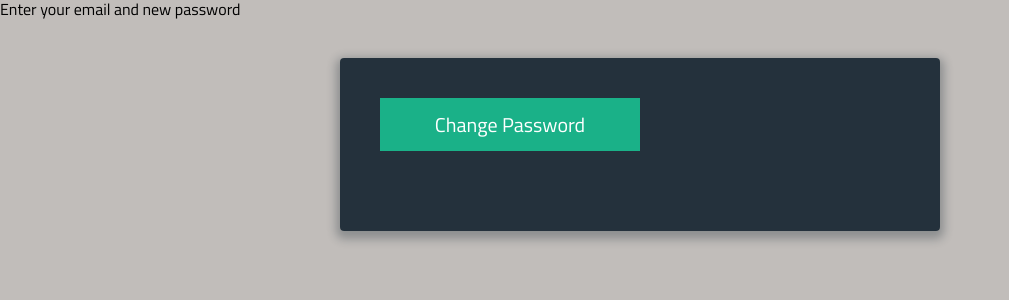
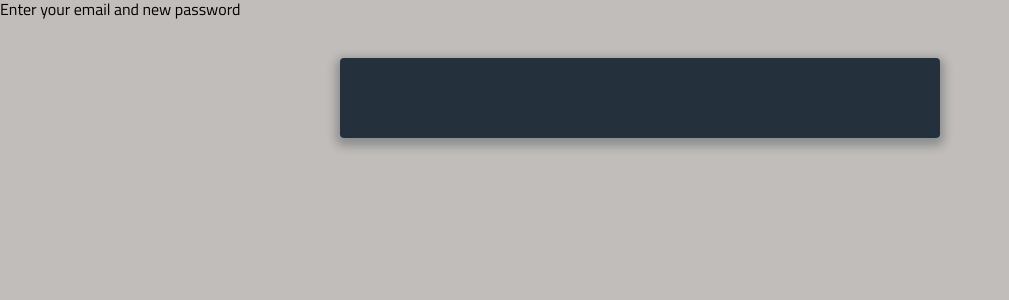
Before and after one commit to avinash-startupwala/check7, a PHP site: page /forgotpassword.php in a window 1280 px wide. Shown: the top 300 px of the page, without its empty margins (0-1009 px from the left). Run offline with PHP 8.4, Linux system fonts and the light colour scheme; some libraries are stand-ins or nearby versions.

Commit message:
Update forgotpassword.php

```diff
--- a/forgotpassword.php
+++ b/forgotpassword.php
@@ -43,11 +43,6 @@ else {
 ?>
   <div class="form">
 
-      <ul class="tab-group">
-
-        <li class="tab active"><a href="#login">Change Password</a></li>
-      </ul>
-
       <div class="tab-content">
 
   <div id="login">
@@ -57,14 +52,14 @@ else {
 
             <div class="field-wrap">
             <label>
-              Email Address<span class="req">*</span>
+              Registered Email Address<span class="req">*</span>
             </label>
             <input type="email" id="email" name="email"  required autocomplete="off"/>
           </div>
 
           <div class="field-wrap">
             <label>
-              Password<span class="req">*</span>
+              New Password<span class="req">*</span>
             </label>
             <input type="password" id="password" name="password" required autocomplete="off"/>
           </div>
@@ -75,6 +70,7 @@ else {
           </form>
 
         </div>
+        </div>
 
 
 </div> <!-- /form -->
```
